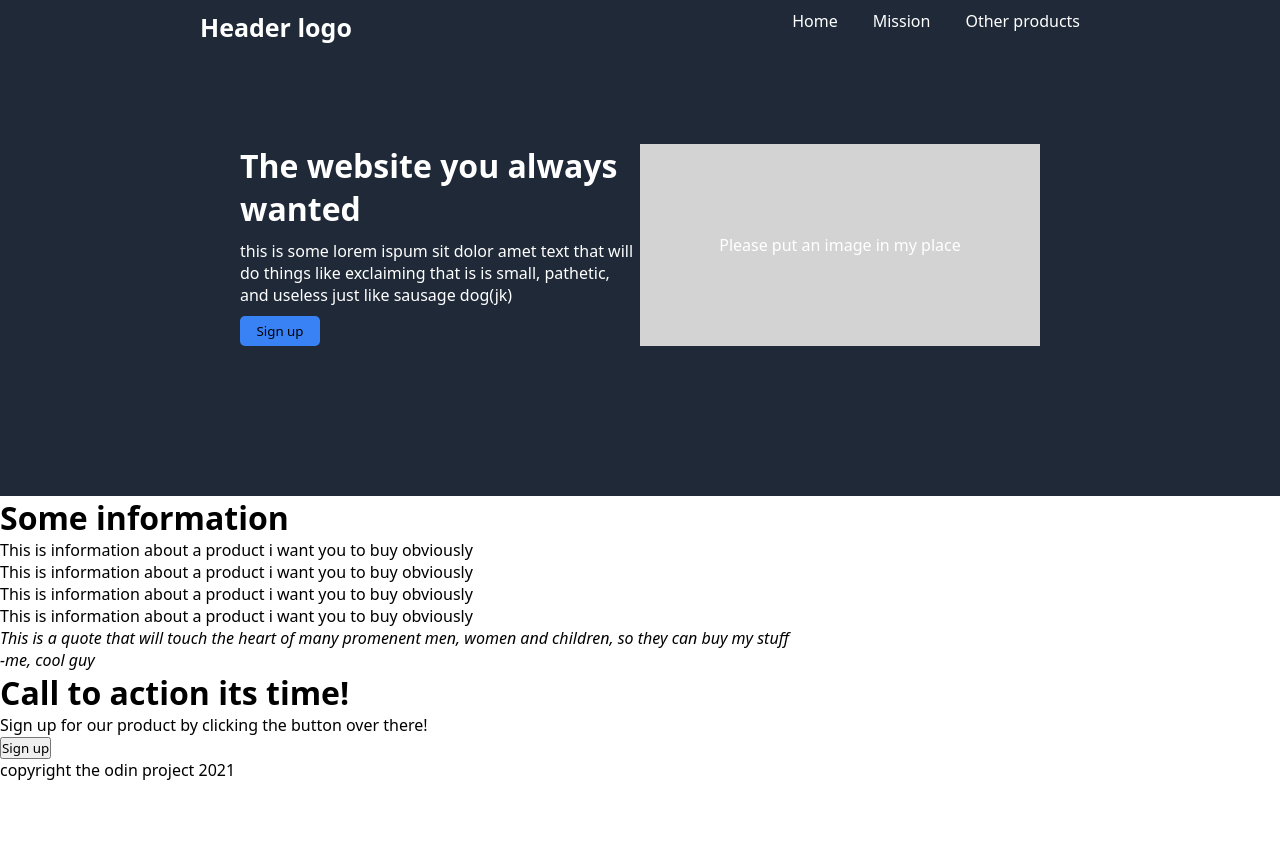
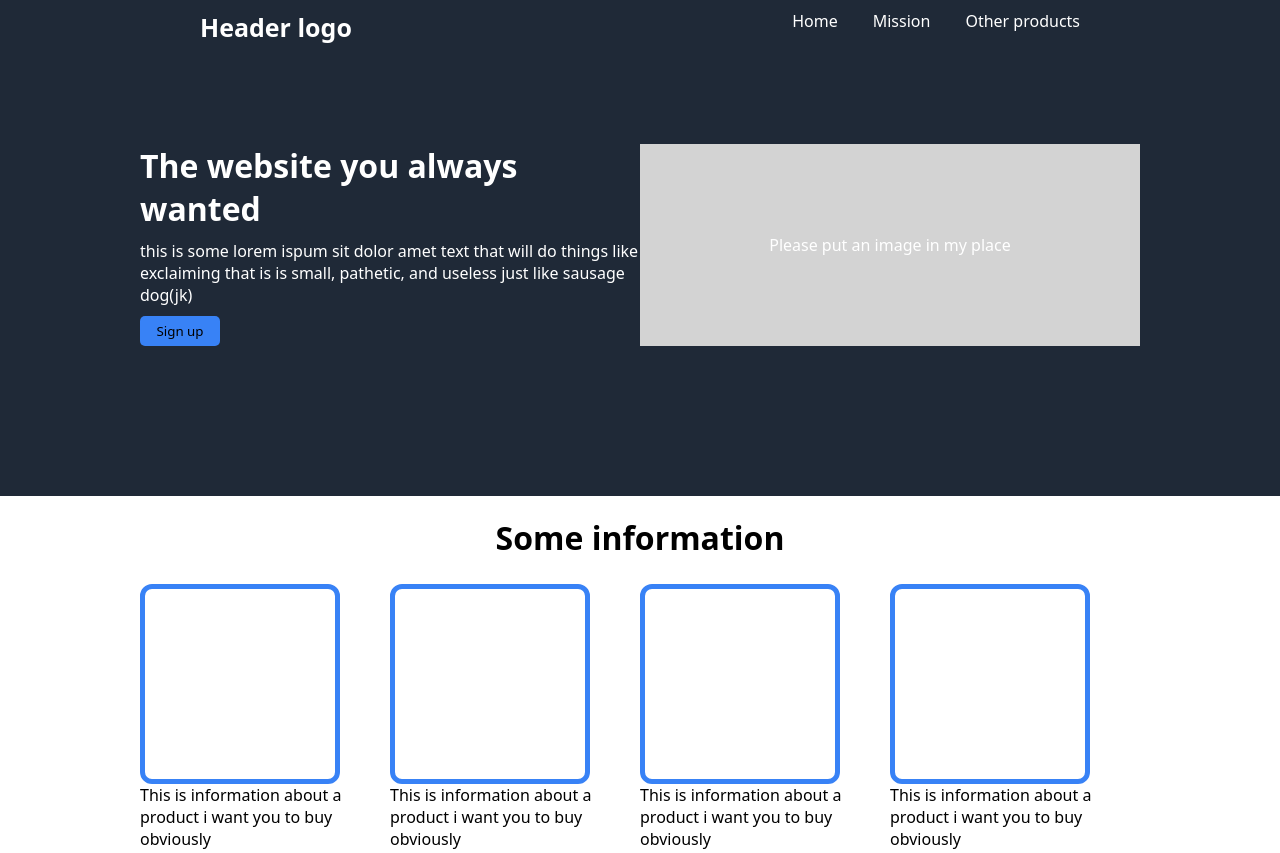
Before and after one commit to plzusername/odin-landing-page, a plain HTML site: page index.html in a window 1280 px wide. Shown: the top 853 px of the page. Before the commit the page ends 800 px from the top, so only its background shows below. Drawn offline with Linux system fonts and the light colour scheme.

Commit message:
added slector stuff to html and finished the page

```diff
--- a/index.html
+++ b/index.html
@@ -29,7 +29,10 @@
     </div>
   </div>
   <div class="informationc">
-    <h1>Some information</h1>
+    <div class="infohead">
+      <h1>Some information</h1>
+      <div></div>
+    </div>
     <div class="information">
       <div class="inboxi">
         <div class="box"></div>
@@ -50,16 +53,16 @@
     </div>
   </div>
   <div class="quotec">
-    <p class="quote"><i>This is a quote that will touch the heart of many promenent men, women and children, so they can buy my stuff</i></p>
-    <p class="quoter"><i>-me, cool guy</i></p>
+      <p class="quote"><i>This is a quote that will touch the heart of many promenent men, women and children, so they can buy my stuff, i also expext these people to invest in my because i suspect that i have stolen their trust, I mean i was totally joking haahah lmao loll!!!</i></p>
+      <p class="quoter"><i>-me, cool guy</i></p>
   </div>
   <div class="signupc">
     <div class="signup">
       <div class="words">
         <h1>Call to action its time!</h1>
-        <p>Sign up for our product by clicking the button over there!</p>
+        <p>Sign up for our product by clicking the button over there and i beg you to buy my stuff!</p>
       </div>
-      <button class="signup button">Sign up</button>
+      <button class="signupbutton">Sign up</button>
     </div>
   </div>
   <div class="footerc">
--- a/style.css
+++ b/style.css
@@ -9,12 +9,28 @@ body{
     display:flex;
     flex-direction: column;
 }
+.signupbutton{
+    width:100px;
+    background-color: #3882F6;
+    color: white;
+    border-radius: 4px;
+    border: white 2px solid;
+    padding:5px;
+}
 .headerc{
     background-color:#1f2937;
     color:white;
 }
 .information{
     color:black
+}
+.footerc{
+    background-color: #1f2937;
+    color:white;
+    display:flex;
+    padding:22px;
+    justify-content: center;
+    align-items: center;
 }
 .navbar{
     display:flex;
@@ -44,7 +60,7 @@ ul{
     width:100%
 }
 .imgmodal{
-    width: 400px;
+    width: 500px;
     display:flex;
     justify-content:center;
     align-items: center;
@@ -52,7 +68,7 @@ ul{
 
 }
 .modal{
-    width: 400px;
+    width: 500px;
     display:flex;
     flex-direction:column;
     gap:10px;
@@ -64,3 +80,56 @@ ul{
     width:80px;
     height:30px;
 }
+.infohead{
+    display:flex;
+    justify-content: center;
+    margin-top:20px;
+}
+.information{
+    display:flex;
+    justify-content: center;
+}
+.informationc{
+    display:flex;
+    margin-bottom:130px;
+    flex-direction: column;
+    gap:25px;
+}
+.quotec{
+    display:flex;
+    background-color: lightgray;
+    padding:100px;
+    flex-direction:column;
+    justify-content:center;
+}
+.quote{
+    align-self: center;
+    font-size: 30px;
+    width:900px;
+}
+.inboxi{
+    width:250px;
+    gap:25px;
+}
+.signup{
+    background-color: #3882F6;
+    border-radius: 5px;
+    width:1000px;
+    margin:100px auto;
+    padding:20px;
+    display:flex;
+    align-items: center;
+    justify-content: space-between;
+}
+.quoter{
+    margin-left:670px;
+    font-weight:900;
+    font-size: 20px;
+    align-self:center;
+}
+.box{
+    width:200px;
+    height:200px;
+    border-radius: 12px;
+    border:#3882F6 5px solid;
+}
```
